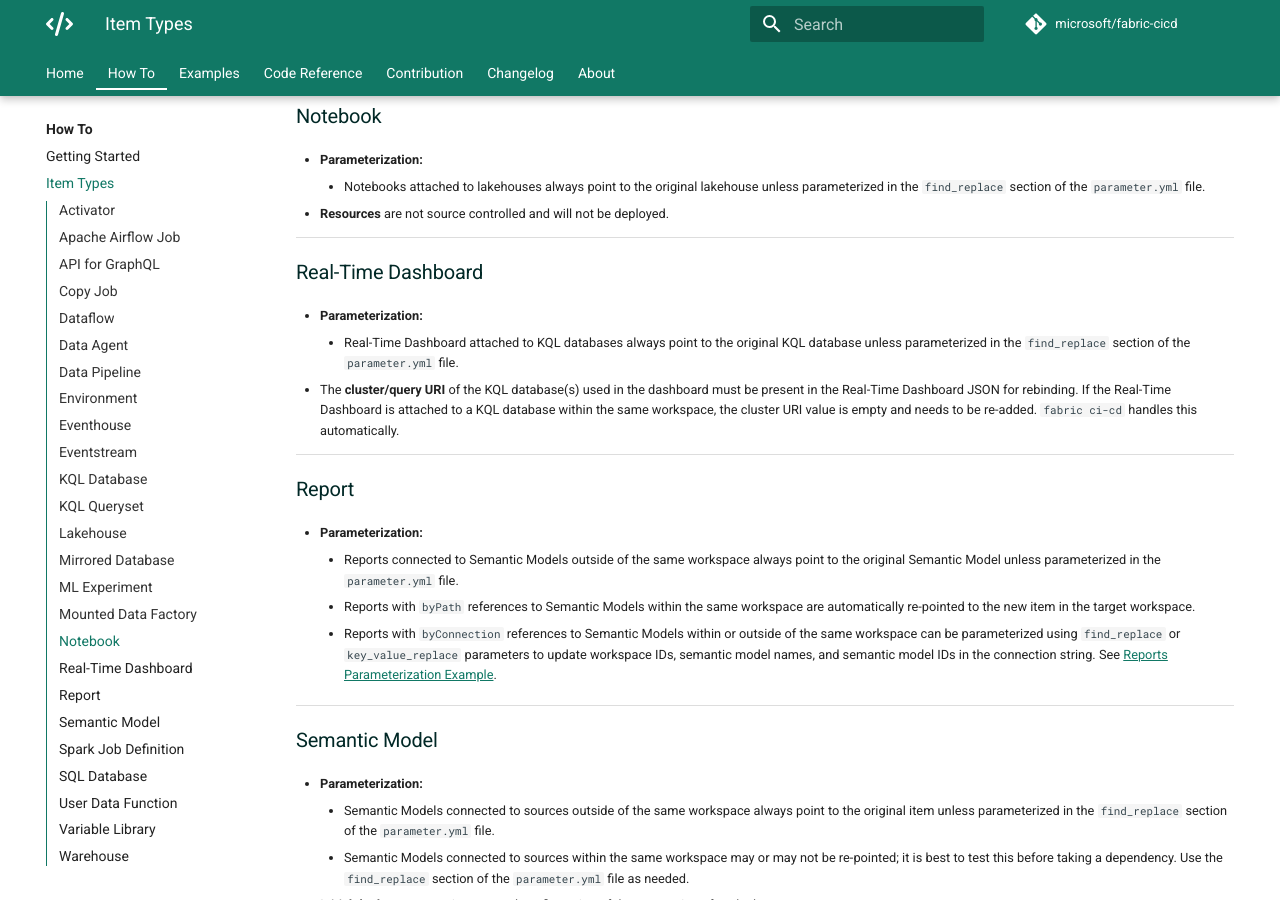
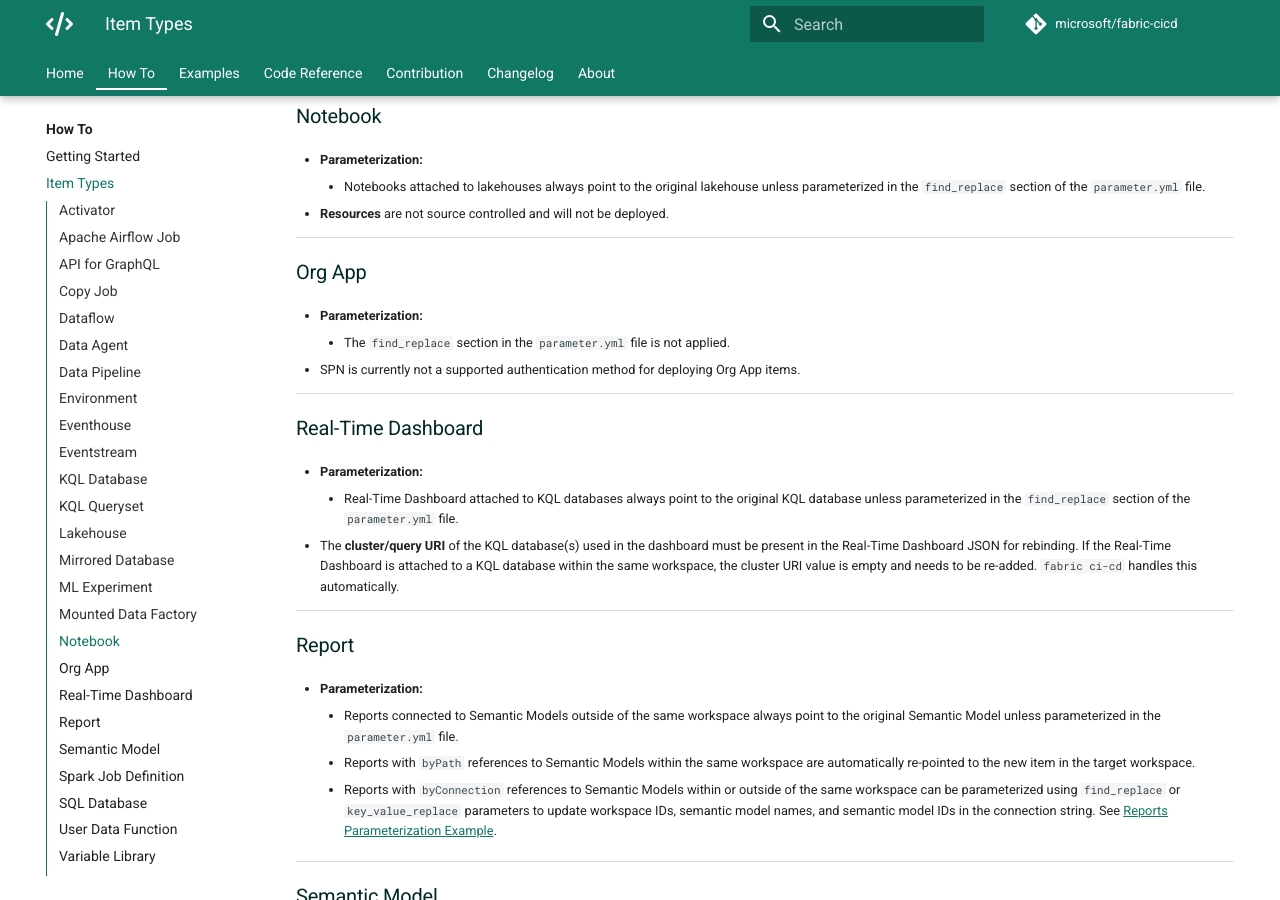
Before and after one commit to shirasassoon/fabric-cicd, an MkDocs documentation site: the page built from docs/how_to/item_types.md, in a window 1280 px wide and 900 px high, scrolled down 3643 px. Built offline with MkDocs 1.6.1 and Material for MkDocs 9.7.7, drawn with Linux system fonts in a browser that asks for light colours; comment, search, counter and statistics services are not loaded; the version menu is left out.

Commit message:
#758 Add missing documentation on Org App Item Type (#759)
This pull request updates the documentation to clarify the behavior and
limitations of Org App item types, specifically around parameterization
and authentication methods.

**Org App documentation updates:**

* Added a new section describing Org App item types, explicitly stating
that the `find_replace` section in `parameter.yml` is not applied to Org
App items.
* Documented that SPN (Service Principal Name) is not currently a
supported authentication method for deploying Org App items.

Co-authored-by: Shira Sassoon <shirasassoon@microsoft.com>

```diff
--- a/docs/how_to/item_types.md
+++ b/docs/how_to/item_types.md
@@ -126,6 +126,12 @@
     - Notebooks attached to lakehouses always point to the original lakehouse unless parameterized in the `find_replace` section of the `parameter.yml` file.
 - **Resources** are not source controlled and will not be deployed.
 
+## Org App
+
+- **Parameterization:**
+    - The `find_replace` section in the `parameter.yml` file is not applied.
+- SPN is currently not a supported authentication method for deploying Org App items.
+
 ## Real-Time Dashboard
 
 - **Parameterization:**
```
